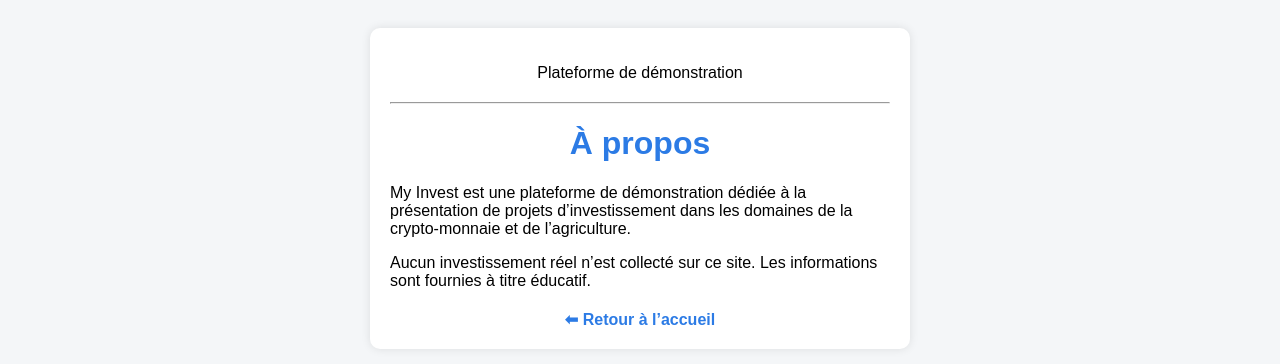
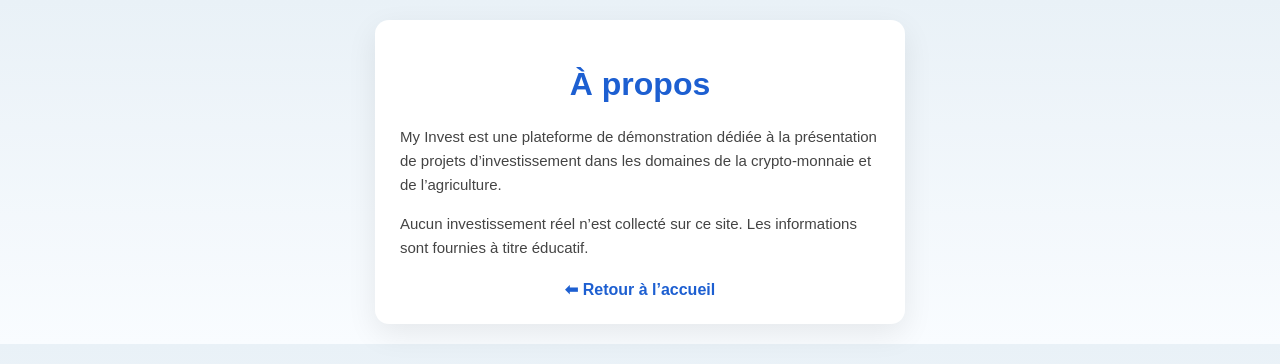
Before and after one commit to venicebema-del/Mon-investissement, a plain HTML site: page apropos.html in a window 1280 px wide. Drawn offline with Linux system fonts and the light colour scheme.

Commit message:
Refactor apropos.html for improved styling and structure

```diff
--- a/apropos.html
+++ b/apropos.html
@@ -1,43 +1,52 @@
 <!DOCTYPE html>
-<html>
+<html lang="fr">
 <head>
+  <meta charset="UTF-8">
   <title>À propos - My Invest</title>
-  <meta charset="UTF-8">
+  <meta name="viewport" content="width=device-width, initial-scale=1.0">
+
   <style>
     body {
       font-family: Arial, sans-serif;
-      background: #f4f6f8;
+      background: linear-gradient(to bottom, #e9f1f7, #f9fcff);
+      margin: 0;
       padding: 20px;
     }
-    .box {
-      background: white;
+
+    .container {
+      max-width: 480px;
       margin: auto;
-      max-width: 500px;
-      padding: 20px;
-      border-radius: 10px;
-      box-shadow: 0 0 10px rgba(0,0,0,0.1);
+      background: #ffffff;
+      border-radius: 14px;
+      padding: 25px;
+      box-shadow: 0 10px 30px rgba(0,0,0,0.08);
     }
+
     h1 {
       text-align: center;
-      color: #2c7be5;
+      color: #1d5fd1;
     }
+
+    p {
+      color: #444;
+      line-height: 1.6;
+      font-size: 15px;
+    }
+
     a {
       display: block;
+      text-align: center;
       margin-top: 20px;
-      text-align: center;
-      color: #2c7be5;
+      font-weight: bold;
+      color: #1d5fd1;
       text-decoration: none;
-      font-weight: bold;
     }
   </style>
 </head>
+
 <body>
 
-  <div class="box">
-    <p style="text-align:center;">Plateforme de démonstration</p>
-
-    <hr style="margin:20px 0;">
-
+  <div class="container">
     <h1>À propos</h1>
 
     <p>
@@ -55,4 +64,4 @@
   </div>
 
 </body>
-  </html>
+</html>
```
